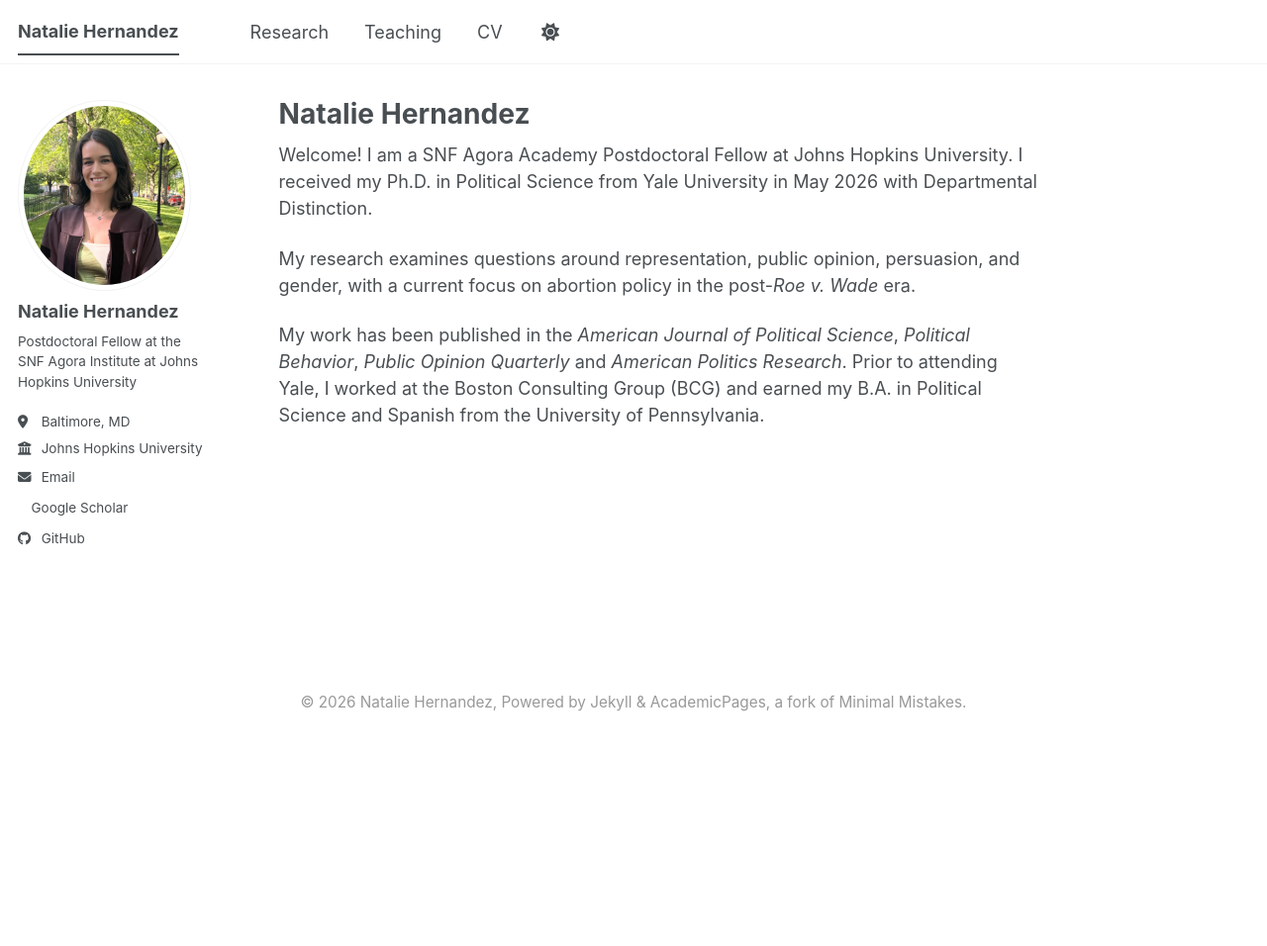
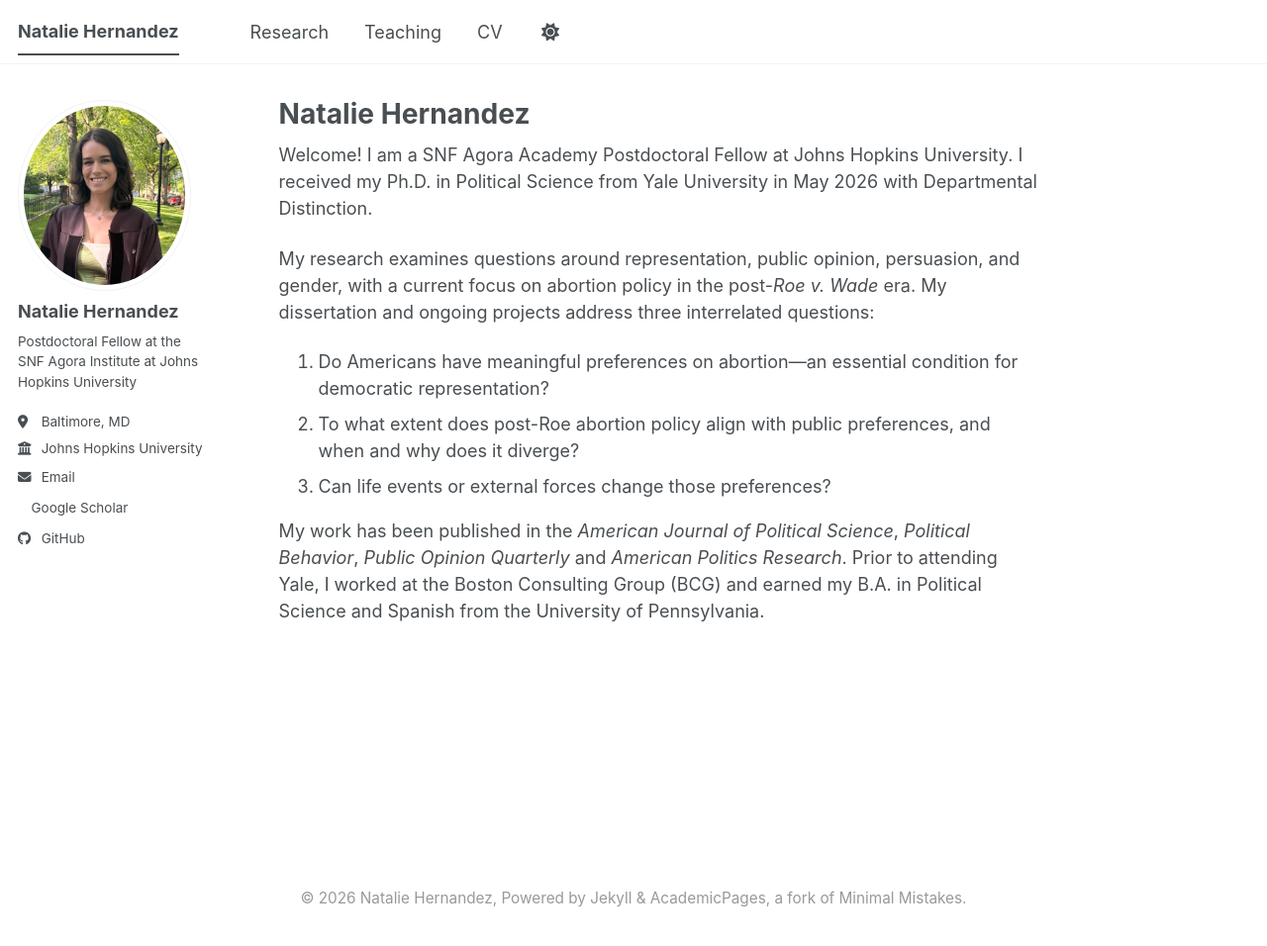
Before and after one commit to nataliehdez11/nataliehdez11.github.io, a Jekyll site: the page built from _pages/about.md, in a window 1280 px wide and 974 px high. Shown: the top 956 px of the window at 99% size. Built offline with Jekyll 4.4.1, drawn with Linux system fonts in a browser that asks for light colours; a style sheet for code colours, icons or effects is not loaded.

Commit message:
Update about.md

```diff
--- a/_pages/about.md
+++ b/_pages/about.md
@@ -9,6 +9,10 @@ redirect_from:
 
 Welcome! I am a SNF Agora Academy Postdoctoral Fellow at Johns Hopkins University. I received my Ph.D. in Political Science from Yale University in May 2026 with Departmental Distinction.
 
-My research examines questions around representation, public opinion, persuasion, and gender, with a current focus on abortion policy in the post-*Roe v. Wade* era.
+My research examines questions around representation, public opinion, persuasion, and gender, with a current focus on abortion policy in the post-*Roe v. Wade* era. My dissertation and ongoing projects address three interrelated questions:
+
+1. Do Americans have meaningful preferences on abortion—an essential condition for democratic representation?
+2. To what extent does post-Roe abortion policy align with public preferences, and when and why does it diverge?
+3. Can life events or external forces change those preferences?
 
 My work has been published in the *American Journal of Political Science*, *Political Behavior*, *Public Opinion Quarterly* and *American Politics Research*. Prior to attending Yale, I worked at the Boston Consulting Group (BCG) and earned my B.A. in Political Science and Spanish from the University of Pennsylvania.
```
